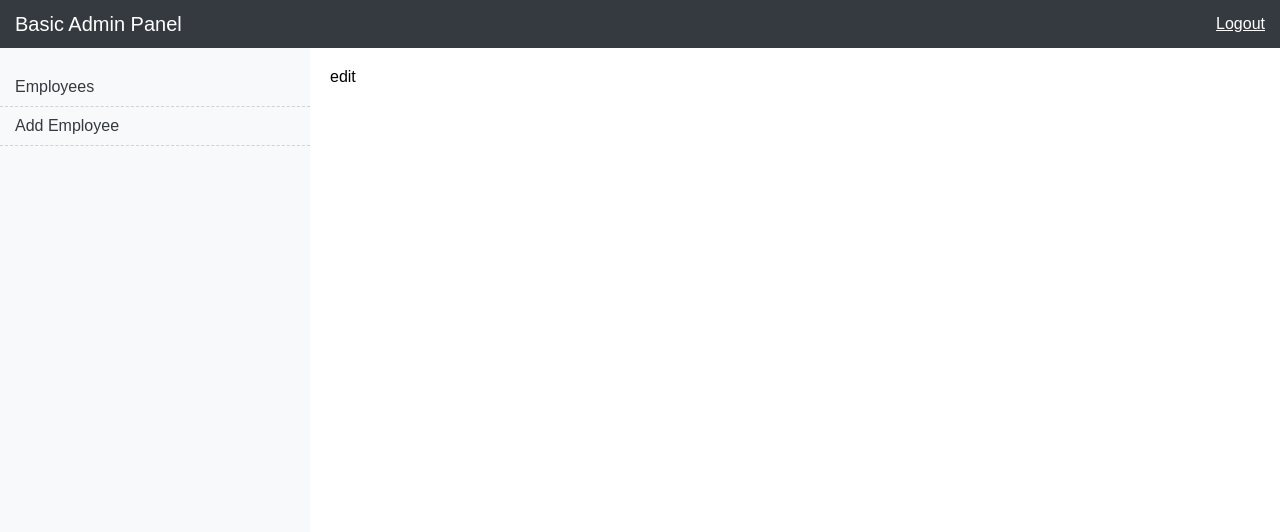
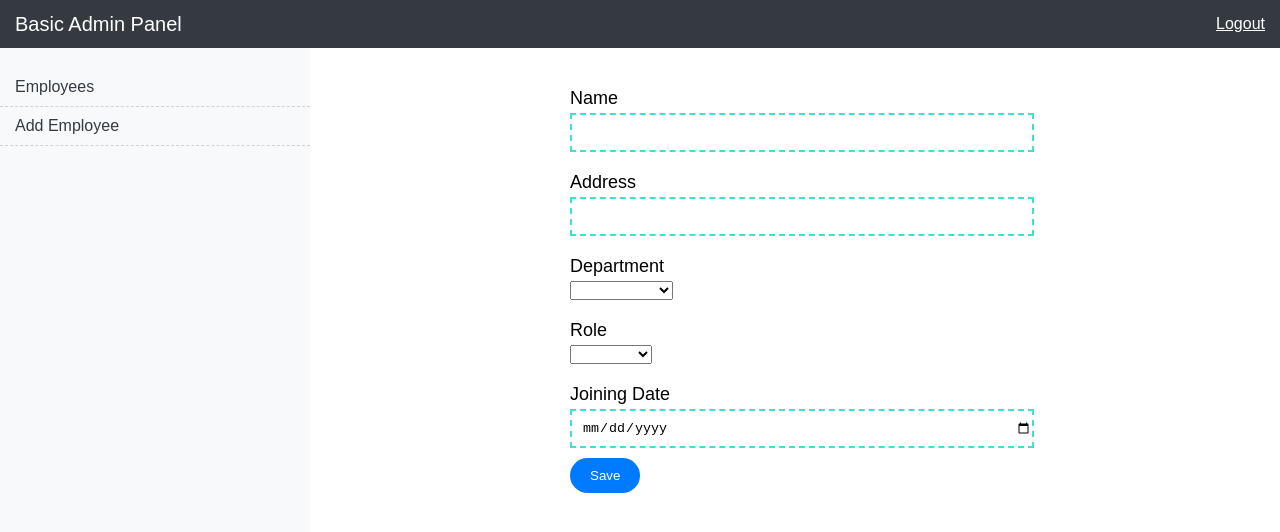
Before and after one commit to Tamrakar182/vue-crud2, a Vue app: page /admin/employees/1/edit in a window 1280 px wide. Shown: the top 532 px of the page. Built offline with nearby package versions, Linux system fonts and the light colour scheme; data requests are answered from the project's data file.

Commit message:
added edit and EmployeeCreate

```diff
--- a/data/db.json
+++ b/data/db.json
@@ -1,22 +1,46 @@
 {
   "employees": [
     {
-    "id": 1,
-    "Name":"John Smith",
-    "Address":"Wall Street 404",
-    "Role":"Manager"
+      "id": 1,
+      "Name": "John Smith",
+      "Address": "Wall Street 404",
+      "Role": "Manager"
     },
     {
       "id": 2,
-      "Name":"John Smith2",
-      "Address":"Wall Street 404",
-      "Role":"Manager"
-      },
+      "Name": "John Smith2",
+      "Address": "Wall Street 404",
+      "Role": "Manager"
+    },
     {
       "id": 3,
-      "Name":"John Smith3",
-      "Address":"Wall Street 404",
-      "Role":"Manager"
+      "Name": "John Smith3",
+      "Address": "Wall Street 404",
+      "Role": "Manager"
+    },
+    {
+      "name": "iisda",
+      "address": "sdad",
+      "department": "Department 1",
+      "role": "Manager",
+      "date": "",
+      "id": 4
+    },
+    {
+      "name": "manjul",
+      "address": "asda",
+      "department": "",
+      "role": "",
+      "date": "",
+      "id": 5
+    },
+    {
+      "name": "dhjkl",
+      "address": "dfghj",
+      "department": "Department 1",
+      "role": "Manager",
+      "date": "",
+      "id": 6
     }
   ]
 }
--- a/src/pages/admin/EmployeeCreate.vue
+++ b/src/pages/admin/EmployeeCreate.vue
@@ -1,10 +1,65 @@
 <template>
-  create
+  <form @submit.prevent="submit">
+
+    <label>Name</label>
+    <input type="text" name="name" v-model="name" />
+
+    <label>Address</label>
+    <input type="text" name="address" v-model="address" />
+
+    <label>Department</label>
+    <select name = 'Department' v-model="department">
+      <option value="Department 1">Department 1</option>
+      <option value="Department 2">Department 2</option>
+      <option value="Department 3">Department 3</option>
+    </select>
+
+    <label>Role</label>
+    <select name="Role" v-model="role">
+      <option value="Manager">Manager</option>
+      <option value="Employee">Employee</option>
+    </select>
+
+    <label>Joining Date</label>
+    <input type="date" />
+
+    <button>Add Employee</button>
+  </form>
 </template>
 
 <script>
+import { ref } from 'vue';
+import { useRouter } from 'vue-router';
+
 export default {
-    name:'EmployeeCreate'
+    name:"EmployeeCreate",
+    setup () {
+      const name = ref('');
+      const address = ref('');
+      const department = ref('');
+      const role = ref('');
+      const date = ref('');
+
+      const router= useRouter();
+
+      const submit = async() => {
+        await fetch('http://localhost:3000/employees',{
+          method:'POST',
+          headers: {"Content-type": "application/json"},
+          body: JSON.stringify({
+            name:name.value,
+            address:address.value,
+            department:department.value,
+            role:role.value,
+            date:date.value
+          })
+        });
+
+        await router.push('/admin/employees');
+      }
+
+      return {name,address,department,role,date,submit}
+    }
 }
 </script>
 
--- a/src/pages/admin/EmployeeEdit.vue
+++ b/src/pages/admin/EmployeeEdit.vue
@@ -1,10 +1,81 @@
 <template>
-  edit
+  <form @submit.prevent="submit">
+
+    <label>Name</label>
+    <input type="text" name="name" v-model="name" />
+
+    <label>Address</label>
+    <input type="text" name="address" v-model="address" />
+
+    <label>Department</label>
+
+    <select name = 'Department' v-model="department">
+      <option value="Department 1">Department 1</option>
+      <option value="Department 2">Department 2</option>
+      <option value="Department 3">Department 3</option>
+    </select>
+
+    <label>Role</label>
+    <select name="Role" v-model="role">
+      <option value="Manager">Manager</option>
+      <option value="Employee">Employee</option>
+    </select>
+
+    <label>Joining Date</label>
+    <input type="date" />
+
+    <button>Save</button>
+  </form>
 </template>
 
 <script>
+import { ref, onMounted } from 'vue';
+import { useRouter, useRoute } from 'vue-router';
+
 export default {
-    name:'EmployeeEdit'
+    name:"EmployeeEdit",
+    props: ['id'],
+
+    setup () {
+      const name = ref('');
+      const address = ref('');
+      const department = ref('');
+      const role = ref('');
+      const date = ref('');
+
+      const router = useRouter();
+      const route = useRoute();
+
+
+      onMounted(async() => {
+        const res = await fetch(`http://localhost:3000/employees/${route.params.id}`)
+        const employee = await res.json();
+        name.value = employee.name;
+        address.value = employee.address;
+        department.value = employee.department;
+        role.value = employee.role;
+        date.value = employee.date;
+
+      })
+
+      const submit = async() => {
+        await fetch(`http://localhost:3000/employees/${route.params.id}`,{
+          method:'PUT',
+          headers: {"Content-type": "application/json"},
+          body: JSON.stringify({
+            name:name.value,
+            address:address.value,
+            department:department.value,
+            role:role.value,
+            date:date.value
+          })
+        });
+
+        await router.push('/admin/employees');
+      }
+
+      return {name,address,department,role,date,submit}
+    }
 }
 </script>
 
--- a/src/pages/admin/Employees.vue
+++ b/src/pages/admin/Employees.vue
@@ -9,18 +9,23 @@
 		<th>Name</th>
 		<th>Address</th>
 		<th>Role</th>
+		<th>Department</th>
+		<th>Joined Date</th>
 		<th>Actions</th>
 	  </tr>
 	</thead>
 
 	<tbody>
-	  <tr v-for="employee in employees" :key="employee.id">
+	  <tr v-for="employee in employees" :key="employee.id" >
 		<td>{{employee.id}}</td>
 		<td>{{employee.Name}}</td>
 		<td>{{employee.Address}}</td>
 		<td>{{employee.Role}}</td>
+		<td>{{employee.Department}}</td>
+		<td>{{employee.Date}}</td>
 		<td>
-		  <button @click="del(employee.id)" class="btn btn-del">Delete</button>
+		<router-link :to="{name: 'EmployeeEdit', params: {id:employee.id}}" class="btn">Edit</router-link>
+		<button @click="del(employee.id)" class="btn btn-del">Delete</button>
 		</td>
 	  </tr>
 	</tbody>
```
